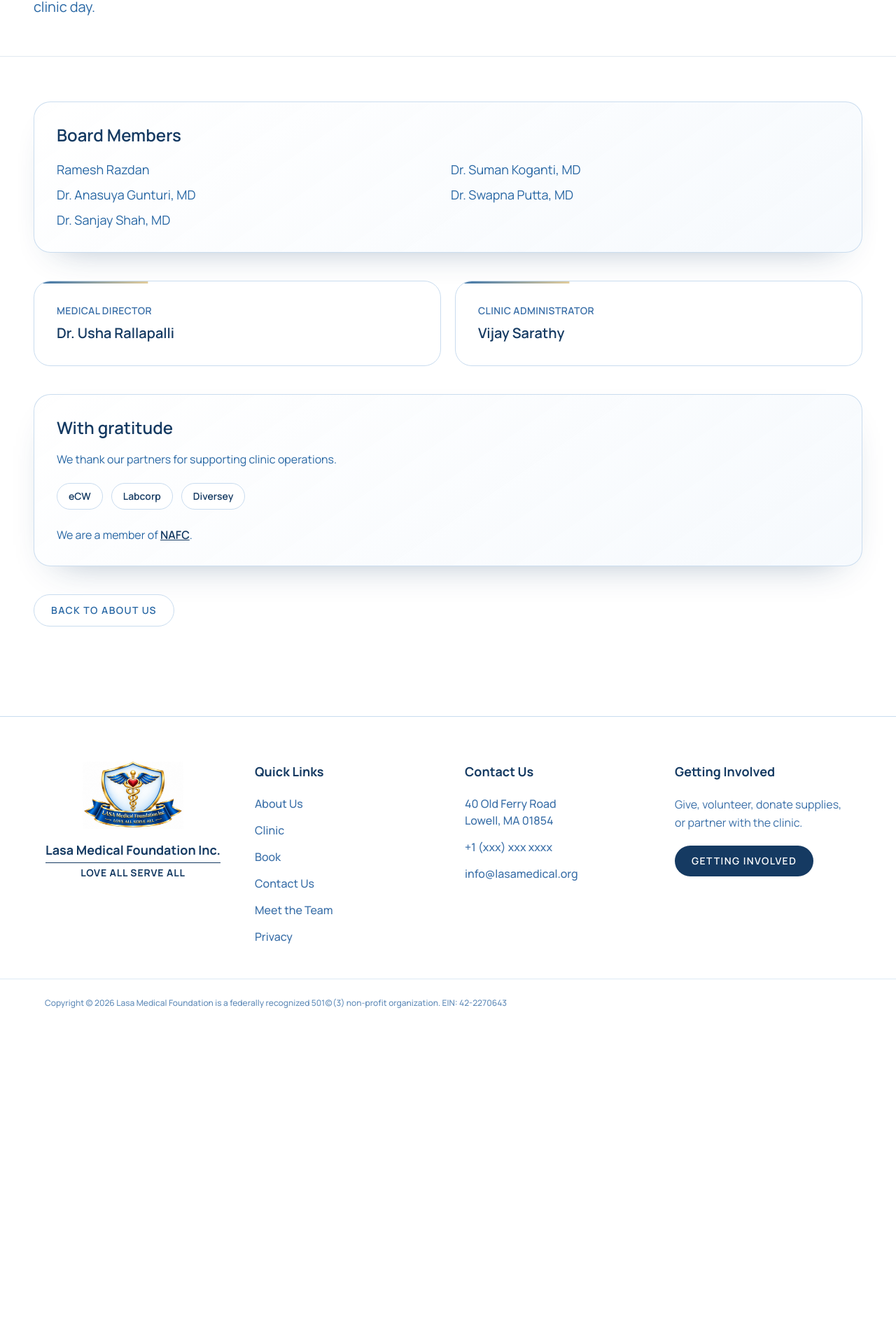
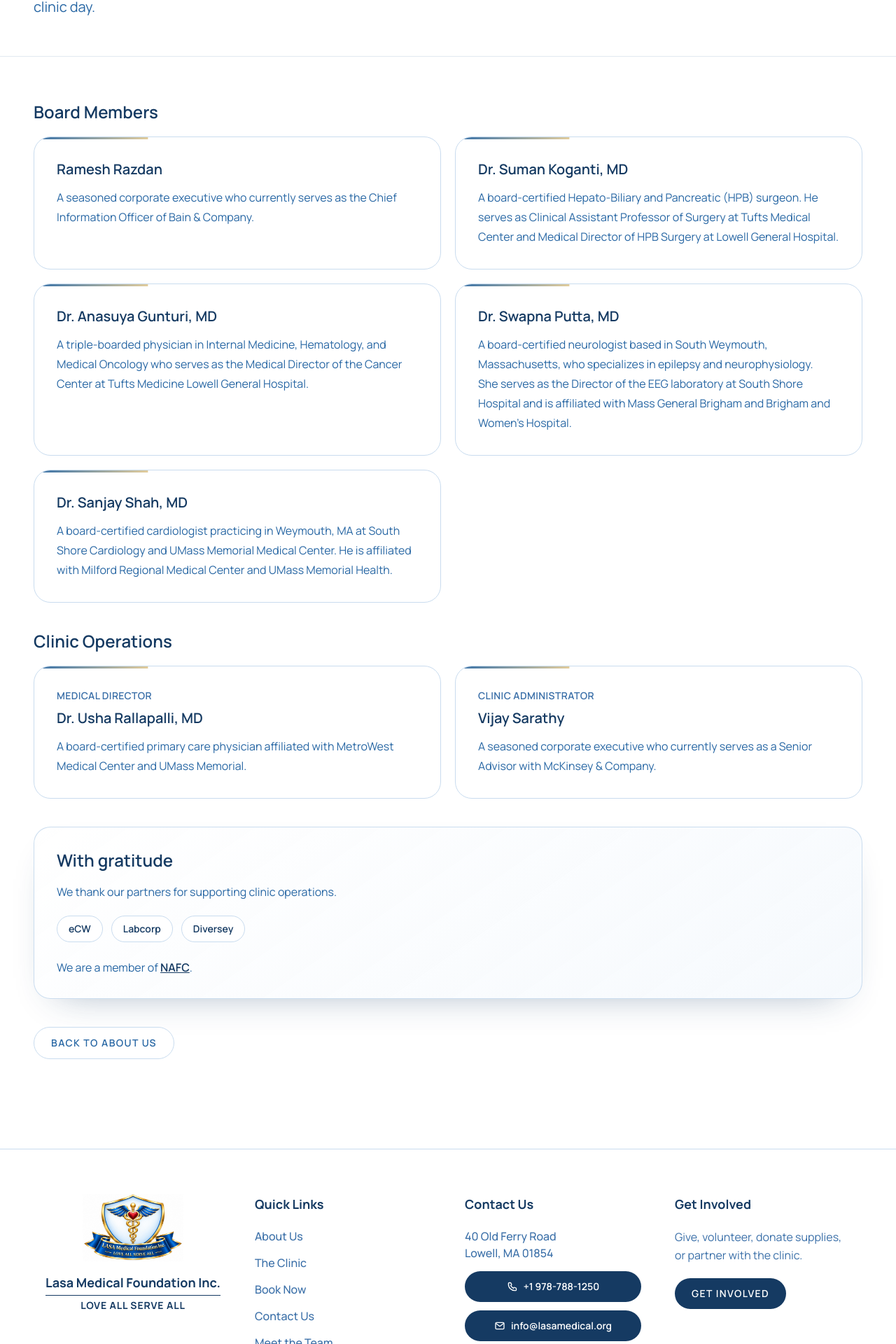
Before and after one commit to LASA-git/LMF-Frontend, a React (Vite) app: page /en/team in a window 1280 px wide. Shown: the part 328-2248 px from the top of the page at 70% size. Before the commit the page ends 1811 px from the top, so only its background shows below. Built offline with nearby package versions, Linux system fonts and the light colour scheme; no server answers.

Commit message:
corrections

```diff
--- /dev/null
+++ b/src/components/ContactActions.jsx
@@ -0,0 +1,87 @@
+import { useState } from 'react';
+import { CONTACT } from '../constants/contact';
+
+function PhoneIcon({ className = 'h-4 w-4' }) {
+  return (
+    <svg className={`shrink-0 ${className}`} viewBox="0 0 24 24" fill="none" stroke="currentColor" strokeWidth="2" aria-hidden="true">
+      <path
+        strokeLinecap="round"
+        strokeLinejoin="round"
+        d="M3.5 5.5c0-1 .8-1.8 1.8-1.8h2.2c.7 0 1.3.4 1.6 1.1l1 2.2c.3.6.1 1.4-.4 1.8l-1.2.9a12.5 12.5 0 0 0 5.8 5.8l.9-1.2c.4-.5 1.2-.7 1.8-.4l2.2 1c.7.3 1.1.9 1.1 1.6v2.2c0 1-.8 1.8-1.8 1.8C9.7 21 3 14.3 3.5 5.5Z"
+      />
+    </svg>
+  );
+}
+
+function EmailIcon({ className = 'h-4 w-4' }) {
+  return (
+    <svg className={`shrink-0 ${className}`} viewBox="0 0 24 24" fill="none" stroke="currentColor" strokeWidth="2" aria-hidden="true">
+      <rect x="3" y="5" width="18" height="14" rx="2" />
+      <path strokeLinecap="round" strokeLinejoin="round" d="m4 7 8 6 8-6" />
+    </svg>
+  );
+}
+
+const pillClass =
+  'inline-flex items-center justify-center gap-2 rounded-full bg-lasa-700 px-5 py-3 text-sm font-semibold text-white hover:bg-lasa-600';
+
+const compactPillClass =
+  'inline-flex items-center justify-center gap-2 rounded-full bg-lasa-700 px-4 py-2.5 text-xs font-semibold uppercase tracking-wide text-white hover:bg-lasa-600';
+
+export default function ContactActions({
+  emailHref = CONTACT.emailHref,
+  emailLabel = CONTACT.emailLabel,
+  phoneButton = 'Phone',
+  emailButton = 'Email',
+  compact = false,
+  className,
+}) {
+  const [hint, setHint] = useState('');
+
+  if (compact) {
+    return (
+      <div className={className ?? 'mt-6'}>
+        <div className="flex flex-row flex-wrap gap-2">
+          <a
+            href={CONTACT.phoneHref}
+            aria-label={CONTACT.phoneLabel}
+            className={compactPillClass}
+            onMouseEnter={() => setHint(CONTACT.phoneLabel)}
+            onMouseLeave={() => setHint('')}
+            onFocus={() => setHint(CONTACT.phoneLabel)}
+            onBlur={() => setHint('')}
+          >
+            <PhoneIcon />
+            <span>{phoneButton}</span>
+          </a>
+          <a
+            href={emailHref}
+            aria-label={emailLabel}
+            className={compactPillClass}
+            onMouseEnter={() => setHint(emailLabel)}
+            onMouseLeave={() => setHint('')}
+            onFocus={() => setHint(emailLabel)}
+            onBlur={() => setHint('')}
+          >
+            <EmailIcon />
+            <span>{emailButton}</span>
+          </a>
+        </div>
+        <p className="mt-3 min-h-6 text-sm font-semibold text-[#153A62]">{hint}</p>
+      </div>
+    );
+  }
+
+  return (
+    <div className={className ?? 'mt-6 flex flex-col gap-3'}>
+      <a href={CONTACT.phoneHref} className={pillClass}>
+        <PhoneIcon />
+        <span>{CONTACT.phoneLabel}</span>
+      </a>
+      <a href={emailHref} className={`${pillClass} break-all`}>
+        <EmailIcon />
+        <span>{emailLabel}</span>
+      </a>
+    </div>
+  );
+}
--- a/src/components/Footer.jsx
+++ b/src/components/Footer.jsx
@@ -1,5 +1,6 @@
 import { Link } from 'react-router-dom';
 import { CONTACT } from '../constants/contact';
+import ContactActions from './ContactActions';
 import LogoWordmark from './LogoWordmark';
 
 export default function Footer({ content }) {
@@ -51,11 +52,8 @@ export default function Footer({ content }) {
               <br />
               {CONTACT.addressLine2}
             </li>
-            <li>{CONTACT.phoneLabel}</li>
             <li>
-              <a href={CONTACT.emailHref} className="hover:text-lasa-700">
-                {CONTACT.emailLabel}
-              </a>
+              <ContactActions className="flex flex-col gap-3" />
             </li>
           </ul>
         </div>
--- a/src/components/LocationBlock.jsx
+++ b/src/components/LocationBlock.jsx
@@ -1,4 +1,5 @@
 import { CONTACT } from '../constants/contact';
+import ContactActions from './ContactActions';
 
 export default function LocationBlock({ content }) {
   const { location } = content;
@@ -25,9 +26,7 @@ export default function LocationBlock({ content }) {
                 {CONTACT.mailingLine2 || CONTACT.addressLine2}
               </p>
             </div>
-            <p className="font-semibold text-lasa-700">
-              {location.phoneLabel}: <span className="font-medium text-lasa-600">{CONTACT.phoneLabel}</span>
-            </p>
+            <ContactActions className="flex flex-col gap-3" />
           </div>
         </div>
         <div className="min-w-0 overflow-hidden rounded-3xl border border-lasa-200 bg-white shadow-[0_20px_40px_-32px_rgba(21,58,98,0.55)]">
--- a/src/constants/contact.js
+++ b/src/constants/contact.js
@@ -3,11 +3,13 @@ export const CONTACT = {
   addressLine2: 'Lowell, MA 01854',
   mailingLine1: '40 Old Ferry Road',
   mailingLine2: 'Lowell, MA 01854',
-  phoneHref: '',
-  phoneLabel: '+1 (xxx) xxx xxxx',
+  phoneHref: 'tel:+19787881250',
+  phoneLabel: '+1 978-788-1250',
   faxLabel: '',
   emailHref: 'mailto:info@lasamedical.org',
   emailLabel: 'info@lasamedical.org',
+  clinicAdminEmailHref: 'mailto:clinicadmin@lasamedical.org',
+  clinicAdminEmailLabel: 'clinicadmin@lasamedical.org',
   paypalDonateUrl: '',
   volunteerFormUrl: '',
   facebookUrl: 'https://m.facebook.com/loveallserveallne/',
--- a/src/content/en.js
+++ b/src/content/en.js
@@ -21,10 +21,10 @@ export const en = {
   },
   nav: [
     { id: 'about', label: 'About Us', to: '/en' },
-    { id: 'clinic', label: 'Clinic', to: '/en/clinic' },
-    { id: 'book', label: 'Book', to: '/en/schedule' },
+    { id: 'clinic', label: 'The Clinic', to: '/en/clinic' },
+    { id: 'book', label: 'Book Now', to: '/en/schedule' },
     { id: 'contact', label: 'Contact Us', to: '/en/contact' },
-    { id: 'donate', label: 'Getting Involved', to: '/en/donate', emphasize: true },
+    { id: 'donate', label: 'Get Involved', to: '/en/donate', emphasize: true },
   ],
   splash: {
     title: 'LASA Medical Foundation',
@@ -42,7 +42,7 @@ export const en = {
       'LASA Medical Foundation is a Massachusetts-based 501(c)(3) nonprofit organized to provide free and low-cost healthcare to underserved people through a volunteer-driven clinic. No service is contingent on a patient’s ability to pay or insurance status.',
       'The clinic offers non-emergency primary care for acute and chronic conditions. Volunteer physicians, nurse practitioners, physician assistants, registered nurses, physical therapists, and community members staff each clinic day without salaries, so as much support as possible goes to patient care.',
       'Many of those volunteers come from the Lowell community we serve. “Love All, Serve All” is both our motto and the way the clinic operates: people give their time because they want neighbors to have a place to turn for care.',
-      'We are grateful to every clinician, supporter, and partner who keeps the doors open. If you would like to help, you can contact us at info@lasamedical.org or use the Getting Involved page.',
+      'We are grateful to every clinician, supporter, and partner who keeps the doors open. If you would like to help, you can contact us at info@lasamedical.org or use the Get Involved page.',
     ],
   },
   team: {
@@ -50,15 +50,39 @@ export const en = {
     lede: 'The clinic is led by a volunteer board, medical director, and administrator, with visiting clinicians on each clinic day.',
     boardTitle: 'Board Members',
     board: [
-      'Ramesh Razdan',
-      'Dr. Suman Koganti, MD',
-      'Dr. Anasuya Gunturi, MD',
-      'Dr. Swapna Putta, MD',
-      'Dr. Sanjay Shah, MD',
+      {
+        name: 'Ramesh Razdan',
+        bio: 'A seasoned corporate executive who currently serves as the Chief Information Officer of Bain & Company.',
+      },
+      {
+        name: 'Dr. Suman Koganti, MD',
+        bio: 'A board-certified Hepato-Biliary and Pancreatic (HPB) surgeon. He serves as Clinical Assistant Professor of Surgery at Tufts Medical Center and Medical Director of HPB Surgery at Lowell General Hospital.',
+      },
+      {
+        name: 'Dr. Anasuya Gunturi, MD',
+        bio: 'A triple-boarded physician in Internal Medicine, Hematology, and Medical Oncology who serves as the Medical Director of the Cancer Center at Tufts Medicine Lowell General Hospital.',
+      },
+      {
+        name: 'Dr. Swapna Putta, MD',
+        bio: 'A board-certified neurologist based in South Weymouth, Massachusetts, who specializes in epilepsy and neurophysiology. She serves as the Director of the EEG laboratory at South Shore Hospital and is affiliated with Mass General Brigham and Brigham and Women’s Hospital.',
+      },
+      {
+        name: 'Dr. Sanjay Shah, MD',
+        bio: 'A board-certified cardiologist practicing in Weymouth, MA at South Shore Cardiology and UMass Memorial Medical Center. He is affiliated with Milford Regional Medical Center and UMass Memorial Health.',
+      },
     ],
+    operationsTitle: 'Clinic Operations',
     leadership: [
-      { role: 'Medical Director', name: 'Dr. Usha Rallapalli' },
-      { role: 'Clinic Administrator', name: 'Vijay Sarathy' },
+      {
+        role: 'Medical Director',
+        name: 'Dr. Usha Rallapalli, MD',
+        bio: 'A board-certified primary care physician affiliated with MetroWest Medical Center and UMass Memorial.',
+      },
+      {
+        role: 'Clinic Administrator',
+        name: 'Vijay Sarathy',
+        bio: 'A seasoned corporate executive who currently serves as a Senior Advisor with McKinsey & Company.',
+      },
     ],
     thanksTitle: 'With gratitude',
     thanksIntro: 'We thank our partners for supporting clinic operations.',
@@ -77,9 +101,9 @@ export const en = {
     scheduleCta: 'Book a clinic day',
   },
   donate: {
-    title: 'Getting Involved',
+    title: 'Get Involved',
     lede: 'Support the clinic through a gift, your time, supplies, or a community partnership.',
-    button: 'Getting Involved',
+    button: 'Get Involved',
     donation: {
       title: 'Make a Donation',
       body: 'Your gift helps volunteer clinicians provide free care in Lowell.',
@@ -94,11 +118,11 @@ export const en = {
     },
     supplies: {
       title: 'Donate Medical Supplies',
-      body: 'To donate medical supplies, contact Vijay Sarathy, Clinic Administrator.',
+      body: 'To donate medical supplies, contact the Clinic Administrator.',
     },
     partner: {
       title: 'Become a Community Partner',
-      body: 'To become a community partner, contact Vijay Sarathy, Clinic Administrator.',
+      body: 'To become a community partner, contact the Clinic Administrator.',
     },
   },
   clinic: {
@@ -113,7 +137,7 @@ export const en = {
       { id: 'contact', label: 'Contact' },
       { id: 'privacy', label: 'Privacy' },
       { id: 'schedule', label: 'Schedule' },
-      { id: 'donate', label: 'Getting Involved' },
+      { id: 'donate', label: 'Get Involved' },
     ],
     paragraphs: [
       'We provide non-emergency care for both acute and chronic medical conditions. The clinic is staffed by volunteer physicians, nurse practitioners, physician assistants, registered nurses, physical therapists, and other support staff.',
@@ -133,35 +157,38 @@ export const en = {
   services: {
     title: 'Services',
     intro:
-      'The Lasa Medical Foundation Inc. provides non-urgent and non-emergency primary care services for uninsured individuals who cannot afford the cost of medical care. Remote visits by phone or video and in-person on-site visits are offered according to the clinic schedule. Physical therapy, optometry, mental health, and dental referral support may be available on selected clinic days. Please see the clinic schedule for details.',
-    treatTitle: 'Examples of some conditions that we treat',
+      'Our volunteer physicians and healthcare professionals provide evaluation, treatment, education, and referral for a wide range of common medical conditions.',
+    treatTitle: 'Conditions We Treat',
     treat: [
-      'Diabetes',
-      'Sore throat / Cough / Cold / Flu',
-      'Ear infections / Wax (cerumen) impacted in the ears',
-      'Skin conditions',
-      'Urine / bladder infections',
-      'High blood pressure / High cholesterol',
-      'Heartburn',
-      'Children with dermatologic and ENT (ear, nose, throat) conditions',
-      'Mental health conditions like stress, depression, and anxiety',
-      'Eye conditions / Vision exams for prescriptions',
-      'Physical therapy',
-      'Dental care — preventive and issues impacting general health',
+      'High blood pressure (hypertension)',
+      'Diabetes and prediabetes',
+      'High cholesterol and other lipid disorders',
+      'Heart disease and cardiovascular risk factors',
+      'Kidney and urinary conditions',
+      'Liver, digestive, and gastrointestinal problems',
+      'Common neurological conditions',
+      'Basic respiratory problems, including asthma and COPD',
+      'Musculoskeletal problems and arthritis',
+      'Common infections',
+      'Mental health concerns',
+      'Preventive health and cancer screening',
+      'Nutritional and lifestyle-related conditions',
     ],
-    cannotTitle: 'Examples of conditions that we cannot treat',
+    cannotTitle: 'Services Outside Our Scope',
     cannot: [
-      'Emergency procedures of any kind',
-      'Trauma or injuries that need x-rays',
-      'Bleeding problems',
-      'Immunizations, TB (tuberculosis bacillus) test, OB/GYN',
-      'Disability, DMV, physical examination clearance forms, insurance forms',
-      'Patients needing urgent labs',
-      'Conditions requiring imaging — MRI / CT',
-      'Pap smears',
-      'STD / STI — refer these patients to Planned Parenthood or the County Health Department',
-      'STD screening',
+      'Medical emergencies requiring immediate hospital care',
+      'Acute chest pain, severe shortness of breath, stroke symptoms, or major bleeding',
+      'Severe trauma or life-threatening injuries',
+      'Conditions requiring hospitalization or intensive care',
+      'Emergency surgery or procedures requiring an operating room',
+      'Acute severe psychiatric emergencies, including immediate risk of harm to self or others',
+      'Controlled-substance management or chronic opioid / pain-management programs',
+      'Emergency obstetric care or delivery',
+      'Emergency dental procedures beyond the services specifically offered at the clinic',
+      'Specialized diagnostic testing or treatment that is not available through our clinic',
+      'Conditions requiring continuous monitoring, specialized equipment, or inpatient services',
     ],
+    note: 'If you have a medical emergency, please call 911 or go to the nearest emergency department. Our clinic staff can help direct patients to appropriate medical resources when a condition is outside the scope of our services.',
   },
   location: {
     title: 'Location',
--- a/src/content/es.js
+++ b/src/content/es.js
@@ -21,8 +21,8 @@ export const es = {
   },
   nav: [
     { id: 'about', label: 'Quiénes somos', to: '/es' },
-    { id: 'clinic', label: 'Clínica', to: '/es/clinica' },
-    { id: 'book', label: 'Reservar', to: '/es/horario' },
+    { id: 'clinic', label: 'La Clínica', to: '/es/clinica' },
+    { id: 'book', label: 'Reservar ahora', to: '/es/horario' },
     { id: 'contact', label: 'Contáctenos', to: '/es/contacto' },
     { id: 'donate', label: 'Involúcrate', to: '/es/donar', emphasize: true },
   ],
@@ -50,15 +50,39 @@ export const es = {
     lede: 'La clínica está dirigida por una junta voluntaria, un director médico y un administrador, con clínicos visitantes en cada día de consulta.',
     boardTitle: 'Miembros de la Junta',
     board: [
-      'Ramesh Razdan',
-      'Dr. Suman Koganti, MD',
-      'Dr. Anasuya Gunturi, MD',
-      'Dr. Swapna Putta, MD',
-      'Dr. Sanjay Shah, MD',
+      {
+        name: 'Ramesh Razdan',
+        bio: 'Ejecutivo corporativo con amplia trayectoria que actualmente se desempeña como Director de Información (CIO) de Bain & Company.',
+      },
+      {
+        name: 'Dr. Suman Koganti, MD',
+        bio: 'Cirujano hepatobiliar y pancreático (HPB) certificado. Es profesor clínico asistente de cirugía en Tufts Medical Center y director médico de cirugía HPB en Lowell General Hospital.',
+      },
+      {
+        name: 'Dr. Anasuya Gunturi, MD',
+        bio: 'Médica con triple certificación en Medicina Interna, Hematología y Oncología Médica. Es directora médica del Centro de Cáncer de Tufts Medicine Lowell General Hospital.',
+      },
+      {
+        name: 'Dr. Swapna Putta, MD',
+        bio: 'Neuróloga certificada en South Weymouth, Massachusetts, especializada en epilepsia y neurofisiología. Es directora del laboratorio de EEG de South Shore Hospital y está afiliada a Mass General Brigham y Brigham and Women’s Hospital.',
+      },
+      {
+        name: 'Dr. Sanjay Shah, MD',
+        bio: 'Cardiólogo certificado que ejerce en Weymouth, MA, en South Shore Cardiology y UMass Memorial Medical Center. Está afiliado a Milford Regional Medical Center y UMass Memorial Health.',
+      },
     ],
+    operationsTitle: 'Operaciones de la clínica',
     leadership: [
-      { role: 'Directora médica', name: 'Dr. Usha Rallapalli' },
-      { role: 'Administrador de la clínica', name: 'Vijay Sarathy' },
+      {
+        role: 'Directora médica',
+        name: 'Dr. Usha Rallapalli, MD',
+        bio: 'Médica de atención primaria certificada, afiliada a MetroWest Medical Center y UMass Memorial.',
+      },
+      {
+        role: 'Administrador de la clínica',
+        name: 'Vijay Sarathy',
+        bio: 'Ejecutivo corporativo con amplia trayectoria que actualmente se desempeña como asesor sénior en McKinsey & Company.',
+      },
     ],
     thanksTitle: 'Con gratitud',
     thanksIntro: 'Agradecemos a nuestros aliados por apoyar las operaciones de la clínica.',
@@ -94,11 +118,11 @@ export const es = {
     },
     supplies: {
       title: 'Donar suministros médicos',
-      body: 'Para donar suministros médicos, comuníquese con Vijay Sarathy, administrador de la clínica.',
+      body: 'Para donar suministros médicos, comuníquese con el administrador de la clínica.',
     },
     partner: {
       title: 'Ser aliado comunitario',
-      body: 'Para ser aliado comunitario, comuníquese con Vijay Sarathy, administrador de la clínica.',
+      body: 'Para ser aliado comunitario, comuníquese con el administrador de la clínica.',
     },
   },
   clinic: {
@@ -133,35 +157,38 @@ export const es = {
   services: {
     title: 'Servicios',
     intro:
-      'Lasa Medical Foundation Inc. brinda servicios de atención primaria que no son de urgencia ni de emergencia para personas sin seguro que no pueden pagar el costo de la atención médica. Ofrecemos visitas remotas por teléfono o video y visitas presenciales según el horario de la clínica. Los servicios de fisioterapia, optometría, salud mental y referencias dentales pueden estar disponibles en días seleccionados. Consulte el horario de la clínica para obtener más detalles.',
-    treatTitle: 'Ejemplos de algunas condiciones que tratamos',
+      'Nuestros médicos voluntarios y profesionales de la salud ofrecen evaluación, tratamiento, educación y referencias para una amplia gama de afecciones médicas comunes.',
+    treatTitle: 'Afecciones que tratamos',
     treat: [
-      'Diabetes',
-      'Dolor de garganta / Tos / Resfriado / Gripe',
-      'Infecciones de oído / Impactos de cera (cerumen) en los oídos',
-      'Condiciones de la piel',
-      'Infecciones de orina / vejiga',
-      'Presión arterial alta / colesterol alto',
-      'Acidez',
-      'Niños con afecciones dermatológicas y otorrinolaringológicas (oído, nariz, garganta)',
-      'Condiciones de salud mental como estrés, depresión y ansiedad',
-      'Condiciones de la vista / Exámenes de la vista para prescripciones',
-      'Terapia física',
-      'Cuidado dental: preventivo y problemas que afectan la salud general',
+      'Presión arterial alta (hipertensión)',
+      'Diabetes y prediabetes',
+      'Colesterol alto y otros trastornos de lípidos',
+      'Enfermedad cardíaca y factores de riesgo cardiovascular',
+      'Afecciones renales y urinarias',
+      'Problemas hepáticos, digestivos y gastrointestinales',
+      'Afecciones neurológicas comunes',
+      'Problemas respiratorios básicos, incluyendo asma y EPOC',
+      'Problemas musculoesqueléticos y artritis',
+      'Infecciones comunes',
+      'Preocupaciones de salud mental',
+      'Salud preventiva y detección de cáncer',
+      'Afecciones nutricionales y relacionadas con el estilo de vida',
     ],
-    cannotTitle: 'Ejemplos de condiciones que no podemos tratar',
+    cannotTitle: 'Servicios fuera de nuestro alcance',
     cannot: [
-      'Procedimientos de emergencia de cualquier tipo',
-      'Traumatismos o lesiones que necesitan radiografías',
-      'Problemas de sangrado',
-      'Vacunas, prueba de tuberculosis (bacilo de la tuberculosis), obstetricia y ginecología',
-      'Discapacidad, DMV, formularios de autorización de examen físico, formularios de seguro',
-      'Pacientes que necesitan laboratorios urgentes',
-      'Condiciones que requieren imágenes: MRI / CT',
-      'Papanicolau',
-      'ETS / ITS — remita a estos pacientes a Planned Parenthood o al Departamento de Salud del condado',
-      'Detección de ETS',
+      'Emergencias médicas que requieren atención hospitalaria inmediata',
+      'Dolor torácico agudo, falta de aire grave, síntomas de accidente cerebrovascular o hemorragia mayor',
+      'Traumatismos graves o lesiones que ponen en peligro la vida',
+      'Afecciones que requieren hospitalización o cuidados intensivos',
+      'Cirugía de emergencia o procedimientos que requieren un quirófano',
+      'Emergencias psiquiátricas agudas graves, incluido el riesgo inmediato de daño a sí mismo o a otros',
+      'Manejo de sustancias controladas o programas crónicos de opioides / manejo del dolor',
+      'Atención obstétrica de emergencia o parto',
+      'Procedimientos dentales de emergencia más allá de los servicios que ofrece específicamente la clínica',
+      'Pruebas diagnósticas especializadas o tratamientos que no están disponibles en nuestra clínica',
+      'Afecciones que requieren monitoreo continuo, equipo especializado o servicios hospitalarios',
     ],
+    note: 'Si tiene una emergencia médica, llame al 911 o acuda al departamento de emergencias más cercano. El personal de la clínica puede orientar a los pacientes hacia los recursos médicos adecuados cuando una afección está fuera del alcance de nuestros servicios.',
   },
   location: {
     title: 'Ubicación',
--- a/src/pages/TeamPage.jsx
+++ b/src/pages/TeamPage.jsx
@@ -2,6 +2,18 @@ import { Link } from 'react-router-dom';
 import { getContent } from '../content';
 import { NAFC, PARTNERS } from '../constants/partners';
 import SiteLayout from '../components/SiteLayout';
+
+function PersonCard({ role, name, bio }) {
+  return (
+    <article className="narrative-card rounded-3xl border border-lasa-200 bg-white p-6 sm:p-8">
+      {role ? (
+        <p className="text-sm font-semibold uppercase tracking-wide text-lasa-500">{role}</p>
+      ) : null}
+      <p className={`text-xl font-semibold text-lasa-700 ${role ? 'mt-2' : ''}`}>{name}</p>
+      {bio ? <p className="reading-copy mt-3 text-base text-lasa-600">{bio}</p> : null}
+    </article>
+  );
+}
 
 export default function TeamPage({ lang }) {
   const content = getContent(lang);
@@ -10,22 +22,22 @@ export default function TeamPage({ lang }) {
   return (
     <SiteLayout content={content} title={page.title} lede={page.lede}>
       <section className="mx-auto w-full max-w-[90rem] space-y-10 px-5 py-12 sm:px-8 sm:py-16 lg:px-12">
-        <div className="narrative-panel rounded-3xl p-6 sm:p-8">
+        <div>
           <h2 className="reading-subtitle text-2xl font-semibold text-lasa-700">{page.boardTitle}</h2>
-          <ul className="mt-5 grid gap-2 text-base text-lasa-600 sm:grid-cols-2 sm:text-lg">
-            {page.board.map((name) => (
-              <li key={name}>{name}</li>
+          <div className="mt-5 grid gap-5 md:grid-cols-2">
+            {page.board.map((person) => (
+              <PersonCard key={person.name} name={person.name} bio={person.bio} />
             ))}
-          </ul>
+          </div>
         </div>
 
-        <div className="grid gap-5 md:grid-cols-2">
-          {page.leadership.map((person) => (
-            <article key={person.role} className="narrative-card rounded-3xl border border-lasa-200 bg-white p-6 sm:p-8">
-              <p className="text-sm font-semibold uppercase tracking-wide text-lasa-500">{person.role}</p>
-              <p className="mt-2 text-xl font-semibold text-lasa-700">{person.name}</p>
-            </article>
-          ))}
+        <div>
+          <h2 className="reading-subtitle text-2xl font-semibold text-lasa-700">{page.operationsTitle}</h2>
+          <div className="mt-5 grid gap-5 md:grid-cols-2">
+            {page.leadership.map((person) => (
+              <PersonCard key={person.role} role={person.role} name={person.name} bio={person.bio} />
+            ))}
+          </div>
         </div>
 
         <div className="narrative-panel rounded-3xl p-6 sm:p-8">
```
Also changed, not shown: src/components/ContactBlock.jsx (+3 -20 lines), src/pages/ClinicPage.jsx (+5 -2 lines), src/pages/DonatePage.jsx (+24 -34 lines).
